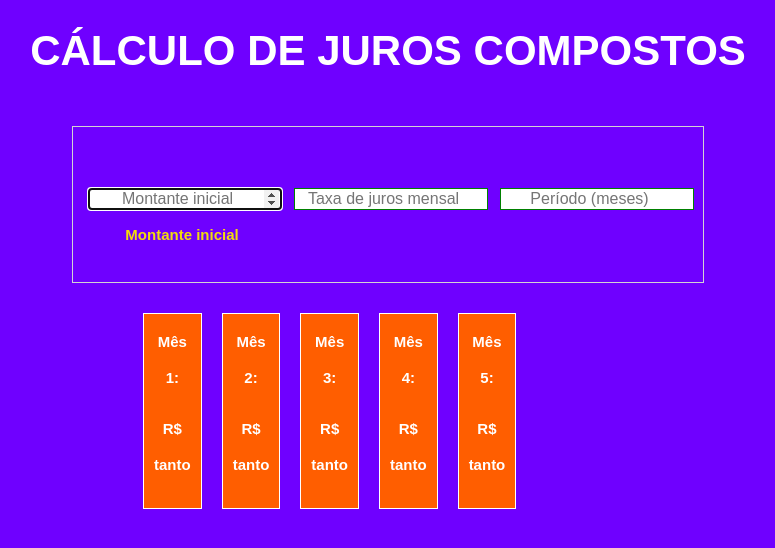
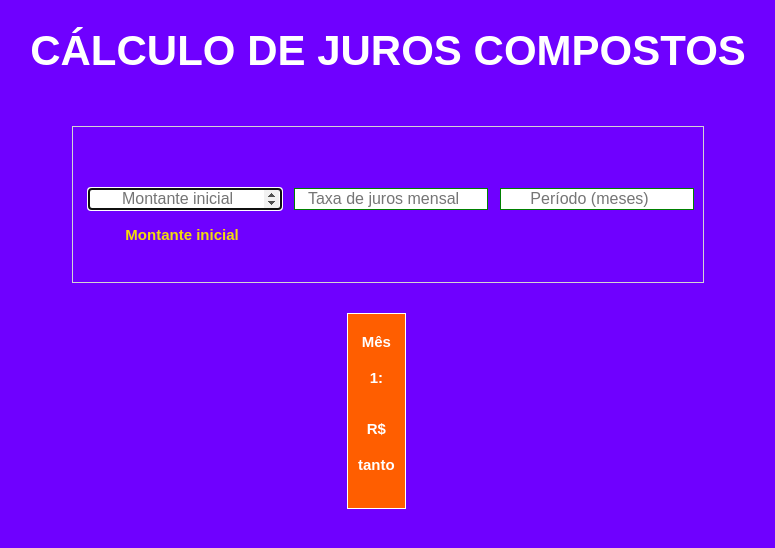
Before and after one commit to alm9/React-Juros-Compostos, a React (Create React App) app: page / in a window 1280 px wide. Shown: the top 548 px of the page, without its empty margins (252-1027 px from the left). Built offline with nearby package versions, Linux system fonts and the light colour scheme.

Commit message:
it shows boxes equal the number of months

```diff
--- a/src/components/Form.js
+++ b/src/components/Form.js
@@ -30,6 +30,8 @@ export default function Form() {
     return;
   };
 
+  const array = Array.from({ length: qttMonths }, (v, i) => i);
+
   return (
     // <div className="container">
     <div className="Form">
@@ -46,6 +48,7 @@ export default function Form() {
           id={'inputTaxaJuros'}
           foco={false}
           label={'Taxa de juros mensal'}
+          step={0.1}
           onChangeInput={handleChangeInterestRate}
         />
         <Input
@@ -56,9 +59,9 @@ export default function Form() {
         />
       </div>
       <div className="Boxes">
-        {v.map((item) => (
+        {array.map((item) => (
           <Box key={item}>
-            <span>Mês {item}:</span>
+            <span>Mês {item + 1}:</span>
             <p>R$ tanto</p>
           </Box>
         ))}
```
